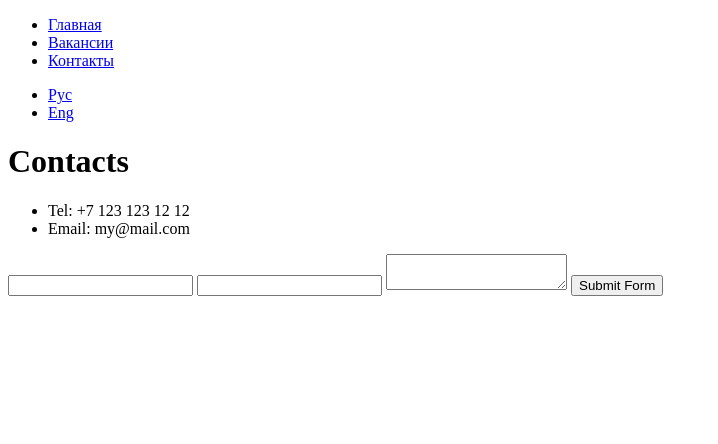
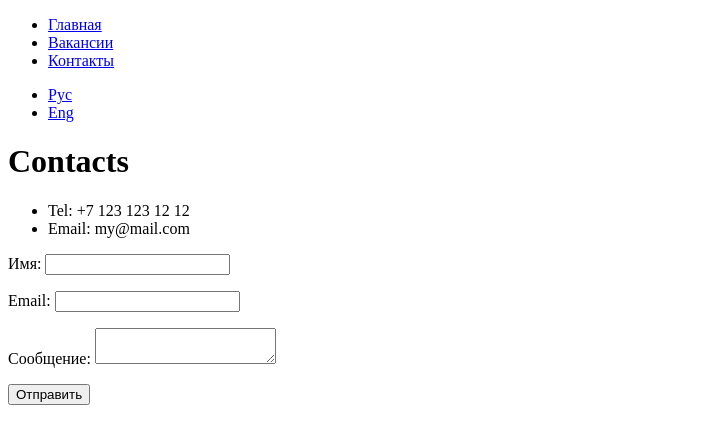
Before and after one commit to ivan-placid/mryazanov, a Jekyll site: the page built from contacts.html, in a window 1280 px wide. Shown: the top 444 px of the page, without its empty margins (0-718 px from the left). Built offline with Jekyll 4.4.1, drawn with Linux system fonts in a browser that asks for light colours.

Commit message:
change email to flipmail

```diff
--- a/contacts.html
+++ b/contacts.html
@@ -7,11 +7,11 @@ layout: default
     <li>Email: my@mail.com</li>
 </ul>
 
-<form action="https://flipmail.co/api/lSGv4BfVmKx0YtftHoUP" method="post">
-   <input type="text" name="name">
-   <input type="email" name="email">
-   <textarea name="message"></textarea>
-   <input type="hidden" name="_after" value="https://calledandrey.github.io/mryazanov/">
-
-   <button type="submit">Submit Form</button>
+<form action="https://flipmail.co/api/lpd6YApZysn4fHclMhjg" method="post">
+    <p>Имя: <input type="text" name="name"> </p>
+    <p>Email: <input type="email" name="email"> </p>
+    <p>Сообщение: <textarea name="message"></textarea> </p>
+   <p>
+     <button type="submit">Отправить</button>
+   </p>
 </form>
--- a/eng/contacts.html
+++ b/eng/contacts.html
@@ -7,11 +7,10 @@ layout: eng
     <li>Email: my@mail.com</li>
 </ul>
 
-<form action="//flipmail.co/api/lSGv4BfVmKx0YtftHoUP" method="post">
+<form action="//flipmail.co/api/lpd6YApZysn4fHclMhjg" method="post">
    <input type="text" name="name">
    <input type="email" name="email">
    <textarea name="message"></textarea>
-   <input type="hidden" name="_after" value="http://localhost:4000/">
 
    <button type="submit">Submit Form</button>
 </form>
```
